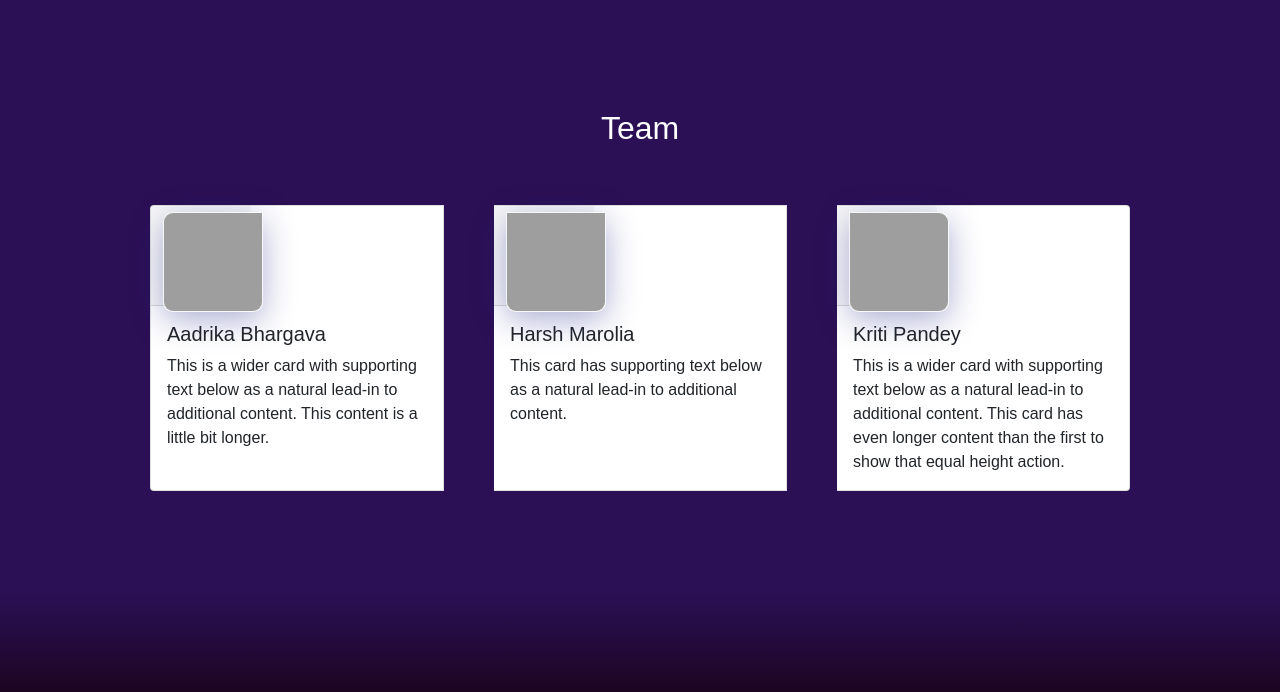
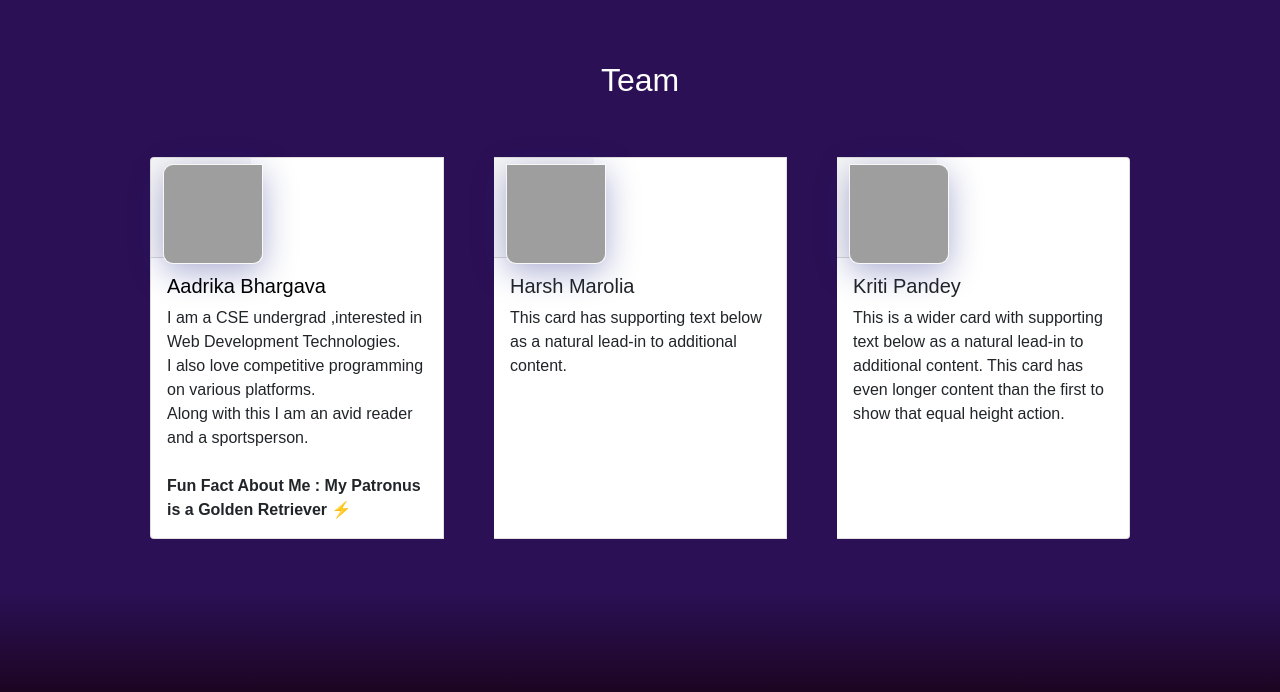
Before and after one commit to ishaandwivedi1234/Educare, a Flask app: page /team in a window 1280 px wide. Shown: the part 108-800 px from the top of the page. Run offline with Flask 2, Linux system fonts and the light colour scheme; some web fonts are replaced; grey boxes are pictures that could not be loaded.

Commit message:
Update 1

```diff
--- a/templates/team.html
+++ b/templates/team.html
@@ -30,17 +30,24 @@
                     <img src="https://tinyurl.com/yh2dcwxx" class="card-img-top glass" alt="...">
                 </div>
                 <div class="card-body">
-                    <h5 class="card-title">Aadrika Bhargava</h5>
-                    <p class="card-text">This is a wider card with supporting text below as a natural lead-in to
-                        additional content. This content is a little bit longer.</p>
+                    <h5 class="card-title"><a href="https://www.linkedin.com/in/aadrika-b-164103134/" style="color: black; text-decoration: none;">Aadrika Bhargava</a></h5>
+                    <p class="card-text">
+                        I am a CSE undergrad ,interested in Web Development Technologies.
+                        <br> I also love competitive programming on various platforms.
+                        <br> Along with this I am an avid reader and a sportsperson.
+                        <br>
+                        <br><strong> Fun Fact About Me : My Patronus is a Golden Retriever ⚡</strong>
+                    </p>
                 </div>
             </div>
+
             <div class="card mt-10">
                 <div class="card-header">
                     <img src="https://tinyurl.com/yjuhzu9h" class="card-img-top glass" alt="...">
                 </div>
                 <div class="card-body">
                     <h5 class="card-title">Harsh Marolia</h5>
+
                     <p class="card-text">This card has supporting text below as a natural lead-in to additional content.
                     </p>
                 </div>
```
